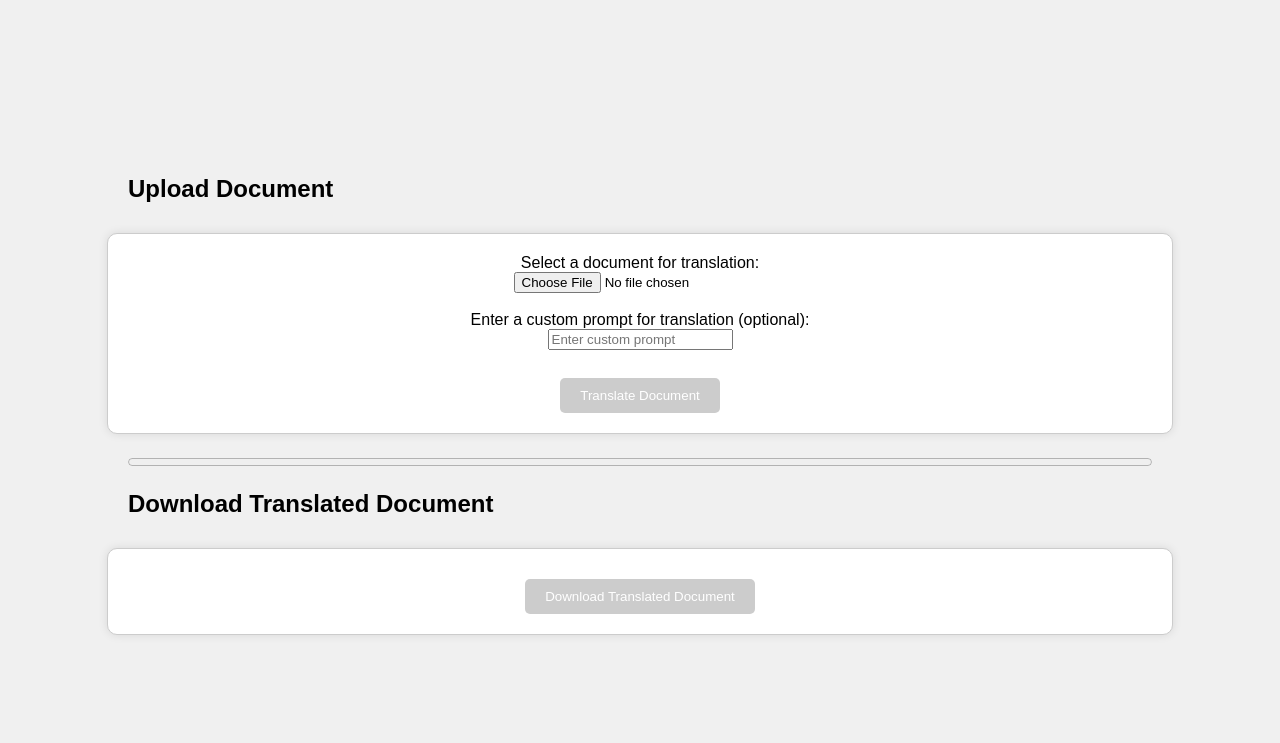
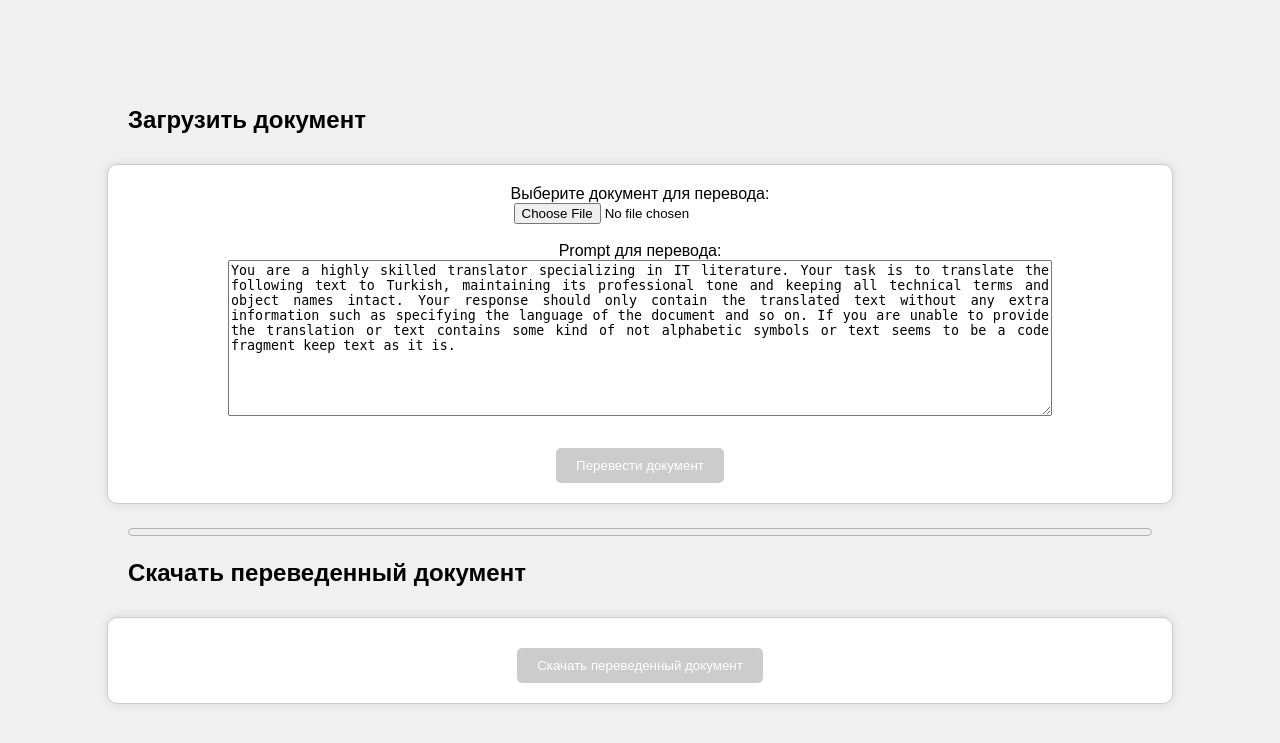
Before and after one commit to dahhwe/documents-translator, a FastAPI app: page / in a window 1280 px wide. Shown: the top 743 px of the page. Run offline with FastAPI, Linux system fonts and the light colour scheme.

Commit message:
Prompt is now visible and can be changed anytime. Translated website to RU.

```diff
--- a/main.py
+++ b/main.py
@@ -14,39 +14,57 @@ templates = Jinja2Templates(directory="templates")
 app.mount("/static", StaticFiles(directory="static"), name="static")
 
 
+def get_unique_filename(filename):
+    counter = 1
+    new_filename = filename
+    name, extension = os.path.splitext(filename)
+
+    while os.path.exists(new_filename):
+        new_filename = f"{name}({counter}){extension}"
+        counter += 1
+
+    return new_filename
+
+
 @app.get("/", response_class=HTMLResponse)
 async def read_form(request: Request):
     return templates.TemplateResponse('index.html', {"request": request})
 
 
 @app.post("/upload/")
-async def upload(file: UploadFile = File(...), custom_prompt: str = Form(None)):
+async def upload(file: UploadFile = File(...), prompt: str = Form(...)):
+    filename, file_extension = os.path.splitext(file.filename)
+    file_extension = file_extension[1:].lower()
+    if file_extension not in ['docx', 'odt', 'doc']:
+        raise HTTPException(status_code=400, detail="Некорректное расширение документа."
+                                                    "Только .docx, .odt, and .doc разрешены.")
+
     temp_filename = f"temp_{file.filename}"
     try:
         contents = await file.read()
-
         with open(temp_filename, 'wb') as f:
             f.write(contents)
-        if file.filename.endswith('.docx'):
-            translate_docx_file(temp_filename, custom_prompt)
-        elif file.filename.endswith('.odt'):
+
+        if file_extension == 'docx' or file_extension == 'doc':
+            translate_docx_file(temp_filename, prompt)
+        elif file_extension == 'odt':
             doc = opendoc(temp_filename)
             for element in doc.body:
-                translate_node(element, custom_prompt)
-
+                translate_node(element, prompt)
             doc.save()
 
         translated_dir = 'translated_files'
         if not os.path.exists(translated_dir):
             os.makedirs(translated_dir)
 
-        new_filename = os.path.join(translated_dir, f"translated_{file.filename}")
+        new_filename = os.path.join(translated_dir, get_unique_filename(f"translated_{file.filename}"))
         os.rename(temp_filename, new_filename)
+        return {"message": "Документ успешно переведен", "filename": os.path.basename(new_filename)}
 
-        return {"message": "File translated successfully", "filename": f"translated_{file.filename}"}
     except Exception as e:
-        print(f"Exception: {e}")
+        print(f"Ошибка: {e}")
         raise HTTPException(status_code=400, detail=str(e))
+
     finally:
         if os.path.exists(temp_filename):
             os.remove(temp_filename)
@@ -54,11 +72,11 @@ async def upload(file: UploadFile = File(...), custom_prompt: str = Form(None)):
 
 @app.get("/download/{filename}")
 async def download(filename: str):
-    file_path = os.path.join('translated_files', filename)
+    file_path = os.path.join('translated_files', get_unique_filename(filename))
     if os.path.exists(file_path):
         return FileResponse(file_path, filename=filename)
     else:
-        raise HTTPException(status_code=404, detail="File not found")
+        raise HTTPException(status_code=404, detail="Документ не найден")
 
 
 if __name__ == "__main__":
--- a/static/css/styles.css
+++ b/static/css/styles.css
@@ -50,3 +50,7 @@ progress {
     margin-top: 10px;
     width: 80%;
 }
+
+textarea[name="prompt"] {
+    text-align: justify;
+}
--- a/static/js/script.js
+++ b/static/js/script.js
@@ -2,12 +2,23 @@ const fileInput = document.querySelector('input[type="file"]');
 const uploadButton = document.querySelector('input[type="submit"]');
 const downloadButton = document.querySelector('#download-form button');
 const progressBar = document.getElementById('progress-bar');
+const defaultPrompt = 'You are a highly skilled translator specializing in IT literature. Your task is to translate the following text to Turkish, maintaining its professional tone and keeping all technical terms and object names intact. Your response should only contain the translated text without any extra information such as specifying the language of the document and so on. If you are unable to provide the translation or text contains some kind of not alphabetic symbols or text seems to be a code fragment keep text as it is.';
+const promptTextArea = document.querySelector('textarea[name="prompt"]');
+
+promptTextArea.value = defaultPrompt;
 
 uploadButton.disabled = true;
 downloadButton.disabled = true;
 
 fileInput.addEventListener('change', () => {
-    uploadButton.disabled = !fileInput.files.length;
+    const file = fileInput.files[0];
+    const fileExtension = file.name.split('.').pop().toLowerCase();
+    if (['docx', 'odt', 'doc'].includes(fileExtension)) {
+        uploadButton.disabled = false;
+    } else {
+        uploadButton.disabled = true;
+        alert('Invalid file type. Only .docx, .odt, and .doc files are allowed.');
+    }
     downloadButton.disabled = true;
     progressBar.value = 0;
 });
@@ -17,7 +28,7 @@ document.getElementById('upload-form').addEventListener('submit', async (e) => {
 
     const formData = new FormData();
     formData.append('file', fileInput.files[0]);
-    formData.append('custom_prompt', document.querySelector('input[name="custom_prompt"]').value);
+    formData.append('prompt', document.querySelector('textarea[name="prompt"]').value);
 
     console.log('Form data:', [...formData.entries()]);
 
--- a/templates/index.html
+++ b/templates/index.html
@@ -1,32 +1,33 @@
 <!DOCTYPE html>
-<html lang="en">
+<html lang="ru">
 <head>
     <meta charset="UTF-8">
-    <title>RU-TR Document Translator</title>
+    <title>Переводчик документов RU-TR</title>
     <link rel="stylesheet" href="static/css/styles.css">
 </head>
 <body>
 
-<h2>Upload Document</h2>
+<h2>Загрузить документ</h2>
 
 <form id="upload-form" enctype="multipart/form-data">
-    Select a document for translation:
-    <input type="file" name="file" placeholder="Select a document">
+    Выберите документ для перевода:
+    <input type="file" name="file" placeholder="Выберите документ">
     <br>
-    Enter a custom prompt for translation (optional):
+    Prompt для перевода:
     <label>
-        <input type="text" name="custom_prompt" placeholder="Enter custom prompt">
+    <textarea name="prompt" rows="10" cols="100">You are a highly skilled translator specializing in IT literature. Your task is to translate the following text to Turkish, maintaining its professional tone and keeping all technical terms and object names intact. Your response should only contain the translated text without any extra information such as specifying the language of the document and so on. If you are unable to provide the translation or text contains some kind of not alphabetic symbols or text seems to be a code fragment keep text as it is.
+    </textarea>
     </label>
     <br>
-    <input type="submit" value="Translate Document" disabled>
+    <input type="submit" value="Перевести документ" disabled>
 </form>
 
 <progress id="progress-bar" value="0" max="100"></progress>
 
-<h2>Download Translated Document</h2>
+<h2>Скачать переведенный документ</h2>
 
 <form id="download-form" method="get">
-    <button type="submit" disabled>Download Translated Document</button>
+    <button type="submit" disabled>Скачать переведенный документ</button>
 </form>
 
 <script src="static/js/script.js"></script>
--- a/translation.py
+++ b/translation.py
@@ -17,21 +17,13 @@ def clear_node_content(node):
     node.tail = ''
 
 
-def translate_text(text, target_language='Turkish', custom_prompt=None):
+def translate_text(text, prompt):
     if text in string.punctuation:
         return text
 
     openai.api_key = "API_KEY"
-    system_message = custom_prompt if custom_prompt \
-        else f'You are a highly skilled translator specializing in IT literature.' \
-             f' Your task is to translate the following text to {target_language},' \
-             f' maintaining its professional tone and keeping all technical terms' \
-             f' and object names intact. Your response should only contain the translated text without ' \
-             f' any extra information such as specifying the language of the document and so on.' \
-             f' If you are unable to provide the translation or text contains some kind of' \
-             f' not alphabetic symbols or text seems to be a code fragment keep text as it is.'
-    user_message = f'{custom_prompt} text: {text}' if custom_prompt \
-        else f'Translate the text into {target_language}:\n{text}'
+    system_message = prompt
+    user_message = f'{prompt} text: {text}'
     response = openai.chat.completions.create(
         model='gpt-3.5-turbo',
         temperature=0,
@@ -45,14 +37,14 @@ def translate_text(text, target_language='Turkish', custom_prompt=None):
     return response.choices[0].message.content
 
 
-def translate_node(node, custom_prompt=None):
+def translate_node(node, prompt):
     if isinstance(node, ezodf.text.Paragraph) or isinstance(node, ezodf.text.Heading):
         inner_text = node.plaintext()
         if inner_text:
             print(BLUE_TEXT.format(f'\n***\nNode: {node}'))
             print(GREEN_TEXT.format('SOURCE_TEXT:'), inner_text)
 
-            translated_text = translate_text(inner_text, custom_prompt=custom_prompt)
+            translated_text = translate_text(inner_text, prompt)
             print(GREEN_TEXT.format('TRANSLATED_TEXT: '), translated_text)
             clear_node_content(node)
             node.text = translated_text
@@ -64,30 +56,30 @@ def translate_node(node, custom_prompt=None):
                 cells = row.cells()
             for cell in cells:
                 if isinstance(cell, ezodf.text.Paragraph) or isinstance(cell, ezodf.text.Heading):
-                    translate_node(cell, custom_prompt)
+                    translate_node(cell, prompt)
 
 
-def translate_run(run, custom_prompt=None):
+def translate_run(run, prompt):
     if run.text.strip():
         print(BLUE_TEXT.format(f'\n***\nRun: {run}'))
         print(GREEN_TEXT.format('SOURCE_TEXT:'), run.text)
 
-        translated_text = translate_text(run.text, custom_prompt=custom_prompt)
+        translated_text = translate_text(run.text, prompt)
         print(GREEN_TEXT.format('TRANSLATED_TEXT: '), translated_text)
         run.text = translated_text
 
 
-def translate_docx_file(docx_file, custom_prompt=None):
+def translate_docx_file(docx_file, prompt):
     doc = Document(docx_file)
     for i, paragraph in enumerate(doc.paragraphs):
         for run in paragraph.runs:
-            translate_run(run, custom_prompt)
+            translate_run(run, prompt)
 
     for table in doc.tables:
         for row in table.rows:
             for cell in row.cells:
                 for paragraph in cell.paragraphs:
                     for run in paragraph.runs:
-                        translate_run(run, custom_prompt)
+                        translate_run(run, prompt)
 
     doc.save(docx_file)
```
